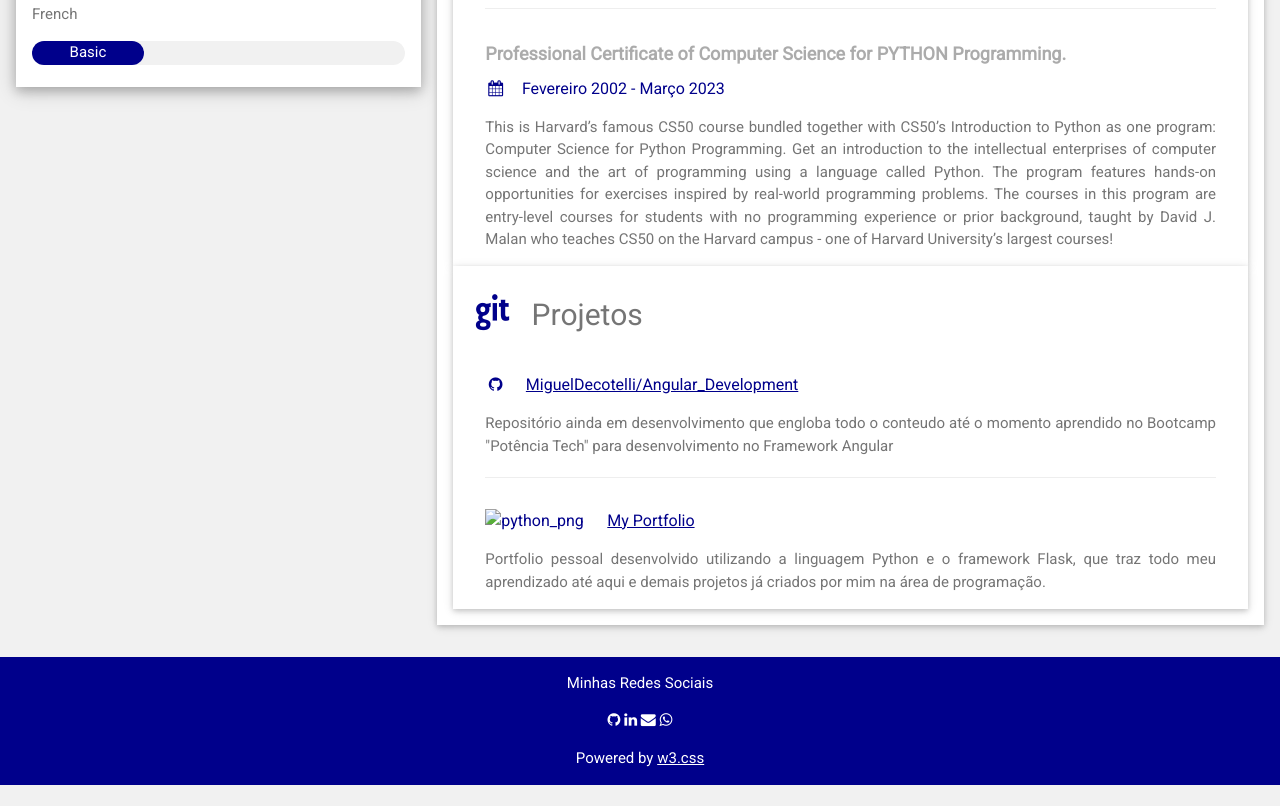
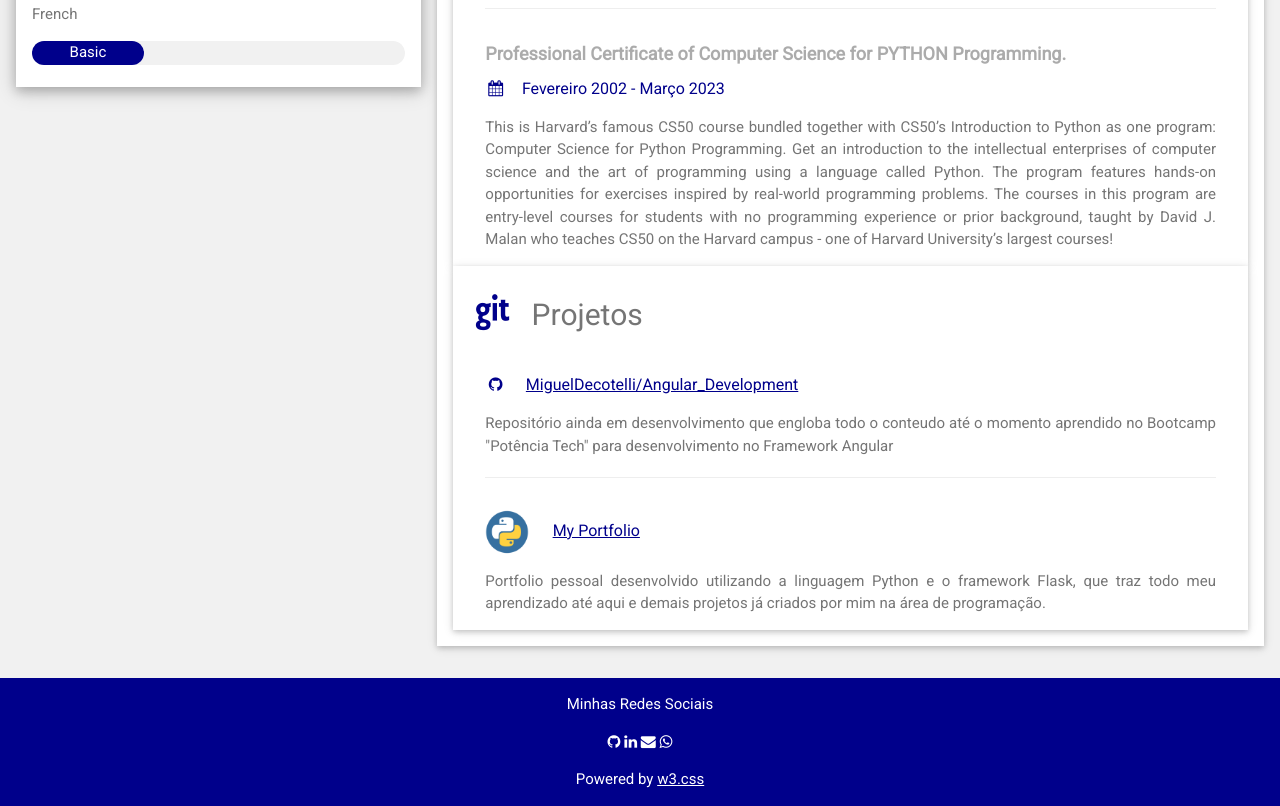
Before and after one commit to MiguelDecotelli/GitHub_Pages, a plain HTML site: page index.html in a window 1280 px wide. Shown: the part 966-1772 px from the top of the page. Before the commit the page ends 1751 px from the top, so only its background shows below. Drawn offline with nearby package versions, Linux system fonts and the light colour scheme; the site is published under a folder, as on GitHub Pages, so addresses that start at the root find nothing.

Commit message:
Update index.html

```diff
--- a/index.html
+++ b/index.html
@@ -234,7 +234,7 @@
             </div>
             <div class="w3-container texto_cinza">
               <h6 class="texto_azul">
-                <img src="/python.png" alt="python_png">
+                <img src="python.png" alt="python_png">
                 <a href="https://miguel-decotelli.onrender.com/" target="_blank">My Portfolio</a>
               </h6>
               <p>Portfolio pessoal desenvolvido utilizando a linguagem Python e o framework Flask, que traz todo
```
